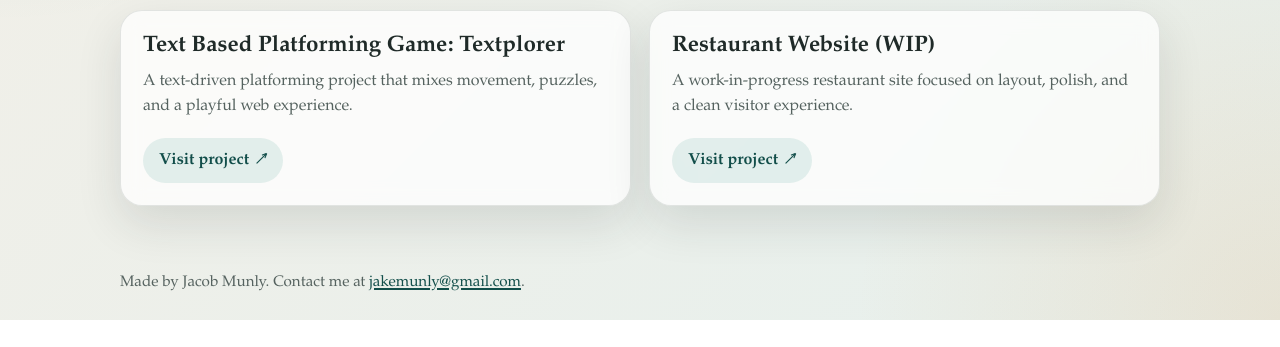
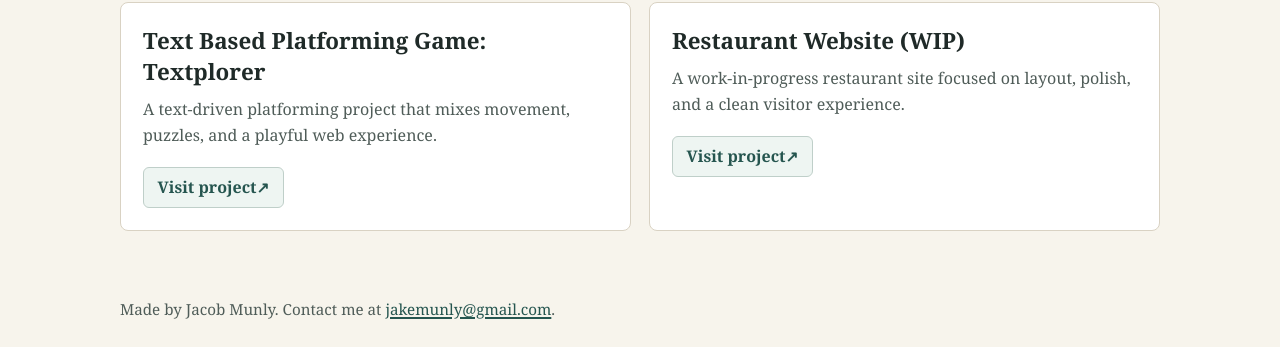
Before and after one commit to gilbertboys/moon, a plain HTML site: page index.html in a window 1280 px wide. Shown: the part 492-839 px from the top of the page. Before the commit the page ends 812 px from the top, so only its background shows below. Drawn offline with Linux system fonts and the light colour scheme.

Commit message:
Changed styling

```diff
--- a/index.html
+++ b/index.html
@@ -4,7 +4,7 @@
   <meta charset="UTF-8">
   <meta name="viewport" content="width=device-width, initial-scale=1.0">
   <title>jakemunly</title>
-  <link rel="stylesheet" href="../style.css">
+  <link rel="stylesheet" href="style.css">
 </head>
 <body>
   <main class="page-shell">
--- a/style.css
+++ b/style.css
@@ -4,15 +4,13 @@
 
 :root {
 	color-scheme: light;
-	--bg: #f3efe7;
-	--bg-alt: #e6f0ed;
-	--surface: rgba(255, 255, 255, 0.76);
-	--surface-border: rgba(43, 58, 54, 0.12);
+	--bg: #f7f4ec;
+	--surface: #ffffff;
+	--surface-border: #d9d2c3;
 	--text: #1f2a28;
-	--muted: #55625f;
-	--accent: #0f766e;
-	--accent-strong: #124e4a;
-	--shadow: 0 18px 45px rgba(31, 42, 40, 0.12);
+	--muted: #4f5c58;
+	--accent: #2f6f66;
+	--accent-strong: #25554f;
 }
 
 html {
@@ -23,21 +21,8 @@ body {
 	margin: 0;
 	min-height: 100vh;
 	color: var(--text);
-	font-family: "Palatino Linotype", "Book Antiqua", Palatino, serif;
-	background:
-		radial-gradient(circle at top left, rgba(15, 118, 110, 0.18), transparent 34%),
-		radial-gradient(circle at bottom right, rgba(233, 159, 87, 0.16), transparent 28%),
-		linear-gradient(135deg, var(--bg), var(--bg-alt));
-}
-
-body::before {
-	content: "";
-	position: fixed;
-	inset: 0;
-	pointer-events: none;
-	background-image: linear-gradient(rgba(31, 42, 40, 0.03) 1px, transparent 1px), linear-gradient(90deg, rgba(31, 42, 40, 0.03) 1px, transparent 1px);
-	background-size: 42px 42px;
-	mask-image: linear-gradient(to bottom, rgba(0, 0, 0, 0.2), transparent 70%);
+	font-family: Georgia, "Times New Roman", serif;
+	background-color: var(--bg);
 }
 
 a {
@@ -53,7 +38,7 @@ a:hover {
 .page-shell {
 	width: min(1040px, calc(100% - 32px));
 	margin: 0 auto;
-	padding: 28px 0 20px;
+	padding: 24px 0 20px;
 }
 
 .intro {
@@ -68,9 +53,8 @@ a:hover {
 	margin: 0;
 	padding: 18px 20px;
 	border: 1px solid var(--surface-border);
-	border-radius: 20px;
+	border-radius: 8px;
 	background: var(--surface);
-	box-shadow: var(--shadow);
 	font-size: clamp(1rem, 1vw + 0.95rem, 1.3rem);
 	line-height: 1.7;
 }
@@ -112,7 +96,7 @@ a:hover {
 
 .section-heading h1 {
 	margin: 0;
-	font-size: clamp(2rem, 3vw + 1rem, 3.6rem);
+	font-size: clamp(1.9rem, 3vw + 1rem, 3.2rem);
 	line-height: 1.05;
 }
 
@@ -125,10 +109,8 @@ a:hover {
 .project-card {
 	padding: 22px;
 	border: 1px solid var(--surface-border);
-	border-radius: 22px;
-	background: rgba(255, 255, 255, 0.74);
-	box-shadow: var(--shadow);
-	backdrop-filter: blur(10px);
+	border-radius: 8px;
+	background: var(--surface);
 }
 
 .project-card h2 {
@@ -143,12 +125,11 @@ a:hover {
 }
 
 .project-card a {
-	display: inline-flex;
-	align-items: center;
-	gap: 0.45rem;
-	padding: 0.8rem 1rem;
-	border-radius: 999px;
-	background: rgba(15, 118, 110, 0.1);
+	display: inline-block;
+	padding: 0.55rem 0.85rem;
+	border: 1px solid #bfcfc9;
+	border-radius: 6px;
+	background: #eef5f2;
 	font-weight: 700;
 	text-decoration: none;
 }
```
